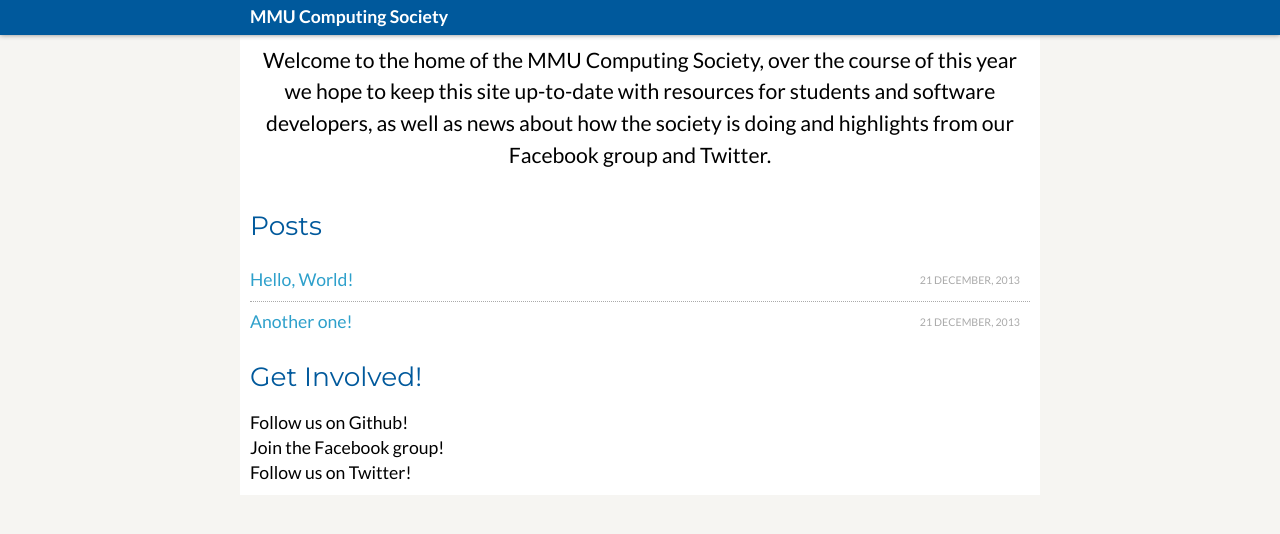
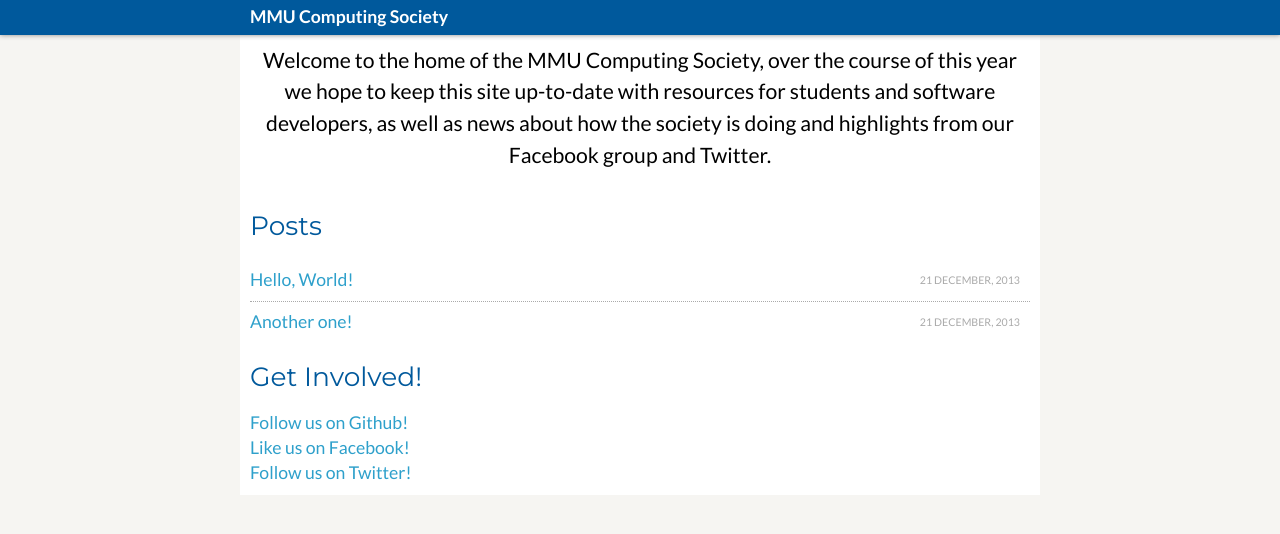
Before and after one commit to mmucomputing/mmucomputing.github.io, a Jekyll site: the page built from index.html, in a window 1280 px wide. Shown: the top 534 px of the page. Built offline with Jekyll 4.4.1, drawn with Linux system fonts in a browser that asks for light colours; nearby versions of some CDN libraries; Markdown is read by kramdown in place of the engine named in the settings; comment, search, counter and statistics services are not loaded.

Commit message:
Changed social media links

```diff
--- a/_config.yml
+++ b/_config.yml
@@ -6,8 +6,9 @@
 
 url: http://mmucs.co.uk
 name: MMU Computing Society
-twitter: mmucomputing
+twitter: mmucompsoc
 github: mmucomputing
+facebook: mmucomputingsociety
 
 authors:
   jimmy:
--- a/index.html
+++ b/index.html
@@ -14,7 +14,7 @@
 </ul>
 <h2>Get Involved!</h2>
 <ul>
-  <li><i class="fa fa-github"></i> Follow us on Github!</li>
-  <li><i class="fa fa-facebook-square"></i> Join the Facebook group!</li>
-  <li><i class="fa fa-twitter-square"></i> Follow us on Twitter!</li>
+  <li><a href="https://github.com/{{ site.github }}"><i class="fa fa-github"></i>Follow us on Github!</a></li>
+  <li><a href="https://www.facebook.com/{{ site.facebook }}"><i class="fa fa-facebook-square"></i> Like us on Facebook!</a></li>
+  <li><a href="https://twitter.com/{{ site.twitter }}"><i class="fa fa-twitter-square"></i> Follow us on Twitter!</a></li>
 </ul>
```
